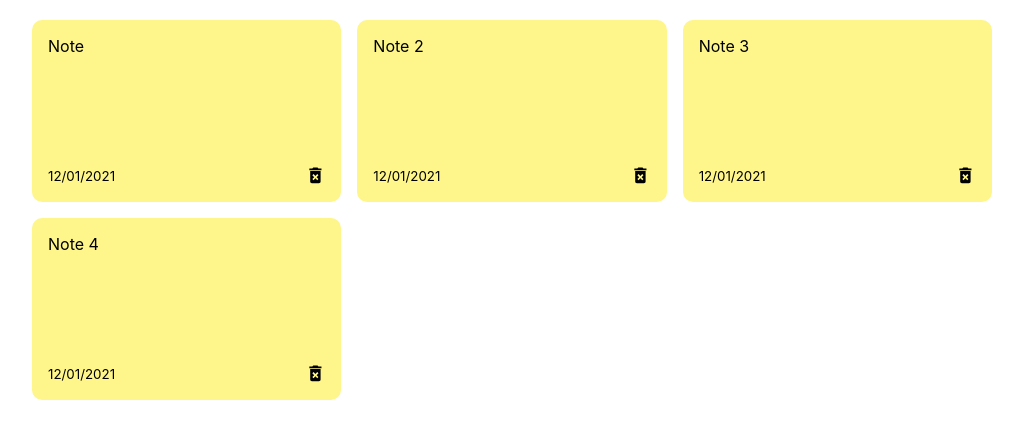
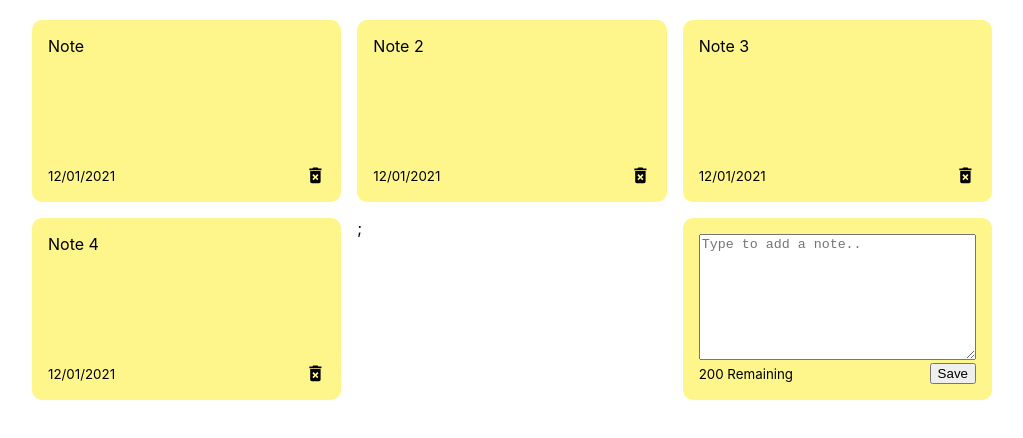
Before and after one commit to shadanamini/notes-application, a React (Create React App) app: page / in a window 1280 px wide. Shown: the top 438 px of the page, without its empty margins (128-1151 px from the left). Built offline with nearby package versions, Linux system fonts and the light colour scheme.

Commit message:
add note created

```diff
--- /dev/null
+++ b/src/components/AddNote.js
@@ -0,0 +1,14 @@
+const AddNote = () => {
+    return (
+        <div className="note new">
+            <textarea rows="8" cols="10" placeholder="Type to add a note..">
+            </textarea>
+            <div className="note-footer">
+                <small>200 Remaining</small>
+                <button className="save">Save</button>
+            </div>
+        </div>
+    );
+};
+
+export default AddNote;
--- a/src/components/NotesList.js
+++ b/src/components/NotesList.js
@@ -1,10 +1,17 @@
 import Note from './Note';
+import AddNote from './AddNote';
 
 const NotesList = ({notes}) => {
     return (
         <div className="notes-list">
-            {notes.map((note) => <Note id={note.id}
-            text={note.text} date={note.date}/> )}
+            {notes.map((note) =>
+                <Note
+                    id={note.id}
+                    text={note.text}
+                    date={note.date}
+                />
+            )};
+            <AddNote />
         </div>
     );
 };
--- a/src/index.css
+++ b/src/index.css
@@ -43,3 +43,7 @@
   grid-gap: 1rem;
   grid-template-columns: repeat(auto-fit, minmax(250px, 1fr));
 }
+
+.note.new {
+
+}
```
